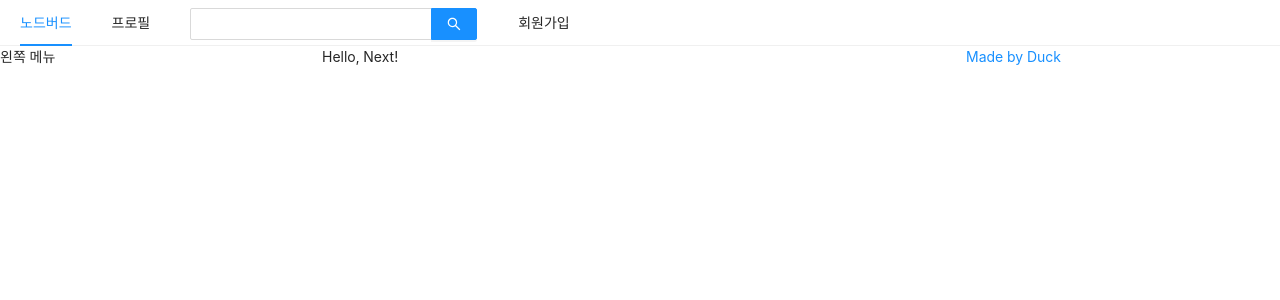
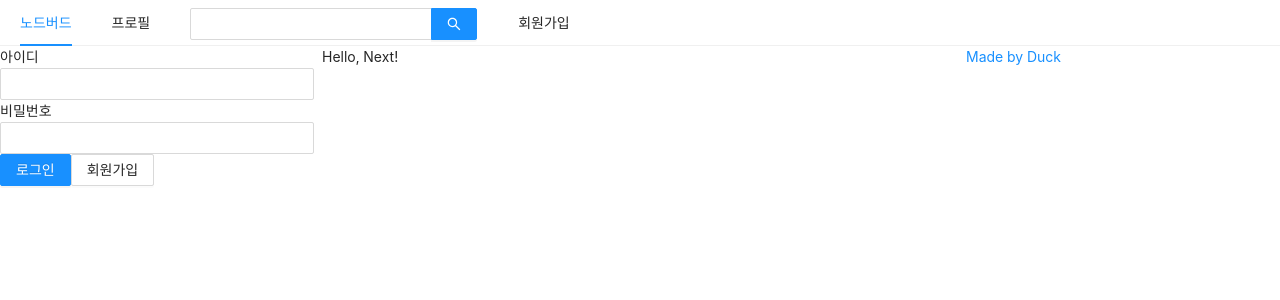
Before and after one commit to Duck-98/React_Nodejs_SNS, a Next.js app in the folder front/: page / in a window 1280 px wide. Shown: the top 300 px of the page. Built offline with nearby package versions, Linux system fonts and the light colour scheme.

Commit message:
로그인 폼 제작

```diff
--- a/front/components/AppLayout.js
+++ b/front/components/AppLayout.js
@@ -1,10 +1,13 @@
-import React from 'react';
+import React,{useState} from 'react';
 import PropTypes from 'prop-types';
 import Link from 'next/link'; // next 자체 라우터
 import {Menu, Input, Row, Col} from'antd';
+import UserProfile from '../components/UserProfile'
+import LoginForm from '../components/LoginForm'
 
 
 const AppLayout = ({children})=>{
+    const [isLogggedin, setIsLogggedin] = useState(false);
     return(
         <div>
             <Menu mode="horizontal">
@@ -23,7 +26,7 @@
             </Menu>
             <Row gutter={8}>
                 <Col xs={24} md={6}>
-                    왼쪽 메뉴
+                    {isLogggedin ? <UserProfile /> : <LoginForm/>}
                 </Col>
                 <Col xs={24} md={12}>
                     {children}
--- /dev/null
+++ b/front/components/LoginForm.js
@@ -0,0 +1,37 @@
+import React,{useState, useCallback} from 'react'
+import {Form,Input,Button} from 'antd';
+import Link from 'next/link'
+
+const LoginForm = () =>{
+    const [id, setId] = useState('');
+    const [password, setPassword] = useState('');
+
+    const onChangeId = useCallback((e) =>{
+        setId(e.target.value);
+    },[]); // 컴포넌트에 props로 들어가기 때문에 usecallback을 이용하여 최적화해줌.
+
+    const onChangePassword = useCallback((e) =>{
+        setId(e.target.value);
+    },[]);
+
+    return(
+        <Form>
+            <div>
+                <label htmlFor ="user-id">아이디</label>
+                <br />
+                <Input name ="user-id" value={id} onChange = {onChangeId} required />
+            </div>
+            <div>
+                <label htmlFor ="user-password">비밀번호</label>
+                <br />
+                <Input name ="user-password" type="password" value={password} onChange = {onChangePassword} required />
+            </div>
+            <div>
+                <Button type="primary" htmlType="submit" loading={false}>로그인</Button>
+                <Link href="/signup"><a><Button>회원가입</Button></a></Link>
+            </div>
+        </Form>
+    );
+}
+
+export default LoginForm;
```
Also changed, not shown: front/components/UserProfile.js (added).
